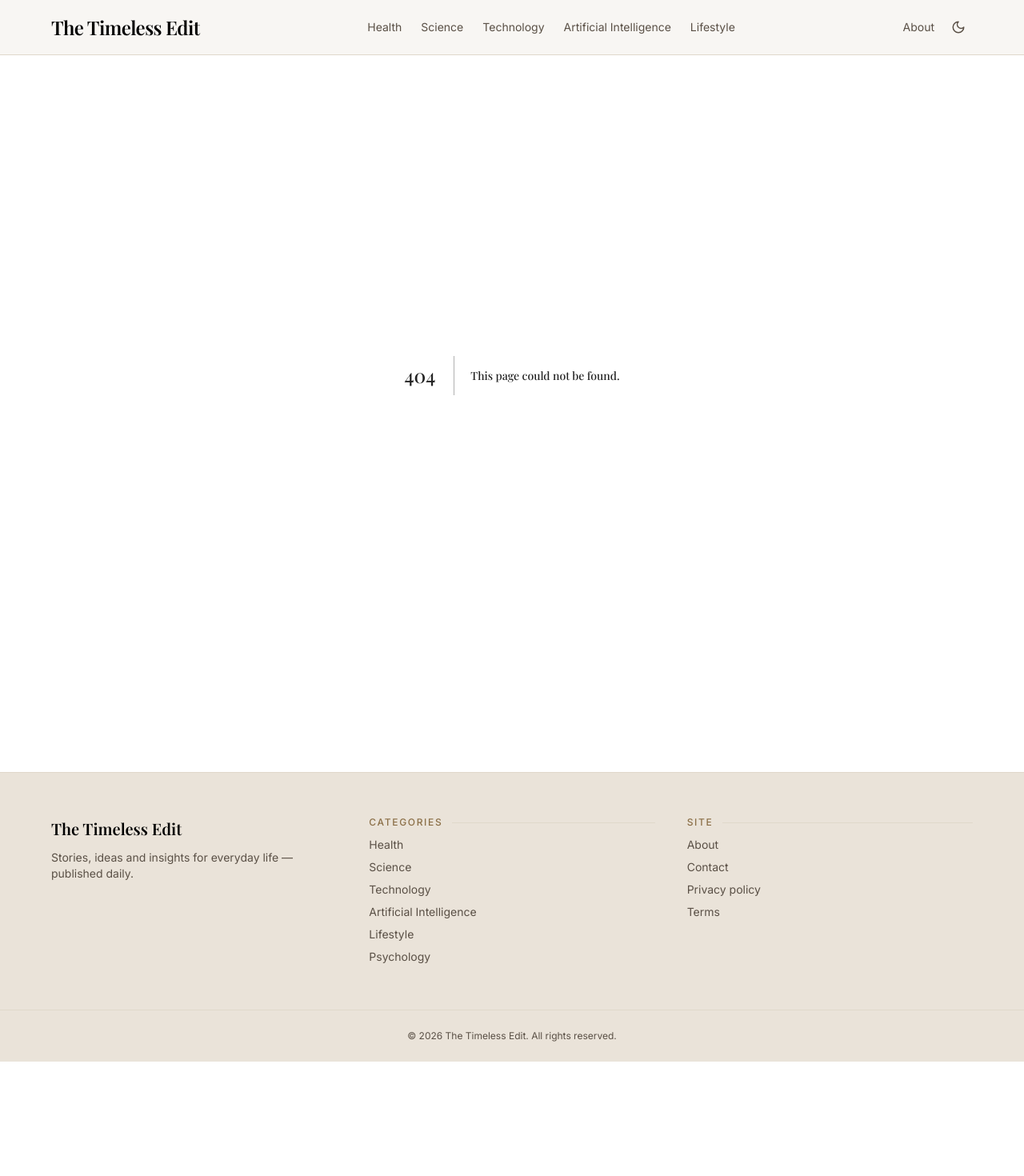
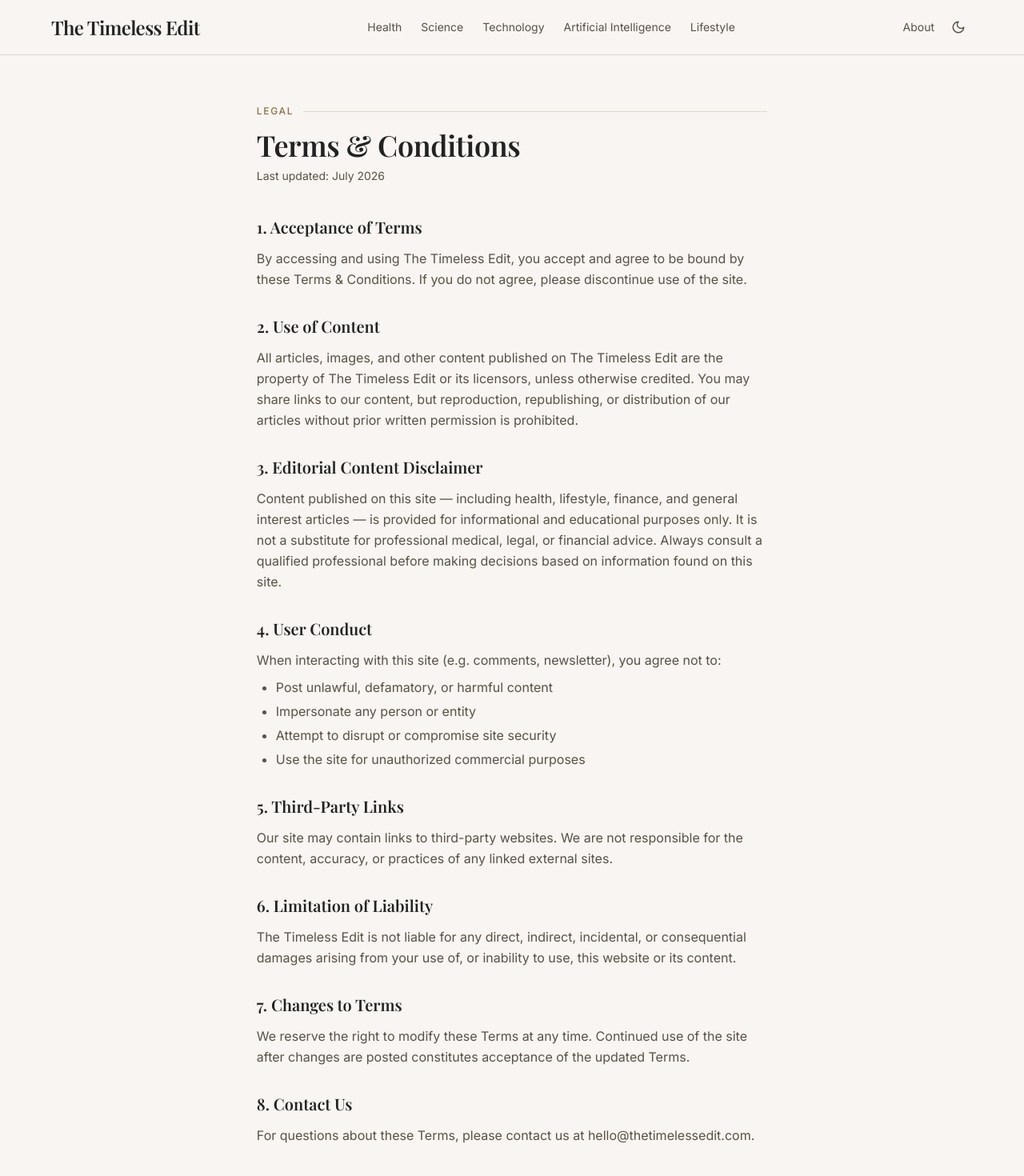
Before and after one commit to shazilasghar748/the-timeless-edit, a Next.js app: page /terms in a window 1280 px wide. Before the commit this address had no page. Shown: the top 1470 px of the page at 80% size. Before the commit the page ends 1327 px from the top, so only its background shows below. Built offline with nearby package versions, Linux system fonts and the light colour scheme.

Commit message:
Add Terms and Conditions page component

```diff
--- /dev/null
+++ b/src/app/terms/page.tsx
@@ -0,0 +1,82 @@
+export default function TermsPage() {
+  return (
+    <div className="max-w-prose mx-auto px-6 py-16">
+      <div className="eyebrow-rule mb-4">Legal</div>
+      <h1 className="font-display text-display-md font-semibold mb-2">Terms &amp; Conditions</h1>
+      <p className="text-sm text-foreground-muted mb-10">Last updated: July 2026</p>
+
+      <div className="space-y-8 text-foreground-muted leading-relaxed">
+        <section>
+          <h2 className="font-display text-xl font-semibold text-foreground mb-3">1. Acceptance of Terms</h2>
+          <p>
+            By accessing and using The Timeless Edit, you accept and agree to be bound by these
+            Terms &amp; Conditions. If you do not agree, please discontinue use of the site.
+          </p>
+        </section>
+
+        <section>
+          <h2 className="font-display text-xl font-semibold text-foreground mb-3">2. Use of Content</h2>
+          <p>
+            All articles, images, and other content published on The Timeless Edit are the
+            property of The Timeless Edit or its licensors, unless otherwise credited. You may
+            share links to our content, but reproduction, republishing, or distribution of our
+            articles without prior written permission is prohibited.
+          </p>
+        </section>
+
+        <section>
+          <h2 className="font-display text-xl font-semibold text-foreground mb-3">3. Editorial Content Disclaimer</h2>
+          <p>
+            Content published on this site — including health, lifestyle, finance, and general
+            interest articles — is provided for informational and educational purposes only.
+            It is not a substitute for professional medical, legal, or financial advice. Always
+            consult a qualified professional before making decisions based on information found
+            on this site.
+          </p>
+        </section>
+
+        <section>
+          <h2 className="font-display text-xl font-semibold text-foreground mb-3">4. User Conduct</h2>
+          <p className="mb-2">When interacting with this site (e.g. comments, newsletter), you agree not to:</p>
+          <ul className="list-disc pl-6 space-y-1">
+            <li>Post unlawful, defamatory, or harmful content</li>
+            <li>Impersonate any person or entity</li>
+            <li>Attempt to disrupt or compromise site security</li>
+            <li>Use the site for unauthorized commercial purposes</li>
+          </ul>
+        </section>
+
+        <section>
+          <h2 className="font-display text-xl font-semibold text-foreground mb-3">5. Third-Party Links</h2>
+          <p>
+            Our site may contain links to third-party websites. We are not responsible for the
+            content, accuracy, or practices of any linked external sites.
+          </p>
+        </section>
+
+        <section>
+          <h2 className="font-display text-xl font-semibold text-foreground mb-3">6. Limitation of Liability</h2>
+          <p>
+            The Timeless Edit is not liable for any direct, indirect, incidental, or consequential
+            damages arising from your use of, or inability to use, this website or its content.
+          </p>
+        </section>
+
+        <section>
+          <h2 className="font-display text-xl font-semibold text-foreground mb-3">7. Changes to Terms</h2>
+          <p>
+            We reserve the right to modify these Terms at any time. Continued use of the site
+            after changes are posted constitutes acceptance of the updated Terms.
+          </p>
+        </section>
+
+        <section>
+          <h2 className="font-display text-xl font-semibold text-foreground mb-3">8. Contact Us</h2>
+          <p>
+            For questions about these Terms, please contact us at hello@thetimelessedit.com.
+          </p>
+        </section>
+      </div>
+    </div>
+  );
+}
```
